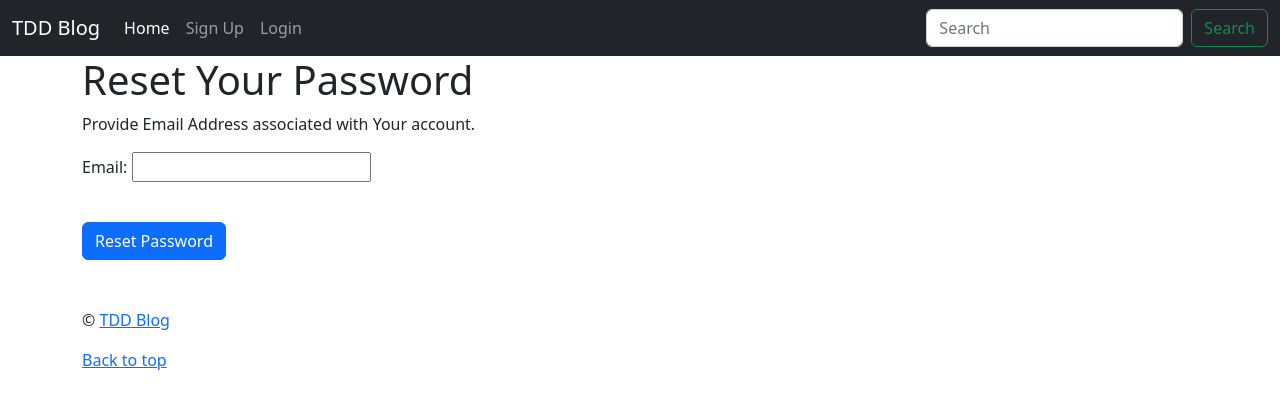
After one commit to adriano-ferrari/learn_tdd_with_django, a Django app: page /accounts/password_reset/ in a window 1280 px wide. The commit adds this page. Shown: the top 409 px of the page. Run offline with Django 4.2, Linux system fonts and the light colour scheme.

Commit message:
Resetting User Password In Django | Learn Test Driven Development With Django #11

```diff
--- a/accounts/urls.py
+++ b/accounts/urls.py
@@ -1,8 +1,26 @@
 from django.urls import path
+from django.contrib.auth import views as auth_views
 from . import views
 
 urlpatterns = [
     path('signup/', views.register_user, name='signup_page'),
     path('login/', views.login_page, name='login_page'),
     path('logout/',views.logout_user,name='logout'),
+
+    path('password_reset/',
+         auth_views.PasswordResetView.as_view(template_name='accounts/password_reset.html'),
+         name='password_reset'
+         ),
+    path('password_reset_done/',
+         auth_views.PasswordResetDoneView.as_view(template_name='accounts/password_reset_done.html'),
+         name='password_reset_done'
+         ),
+    path('reset/<uidb64>/<token>',
+         auth_views.PasswordResetConfirmView.as_view(template_name='accounts/password_reset_confirm.html'),
+         name='password_reset_confirm'
+         ),
+    path('password_reset_complete/',
+         auth_views.PasswordResetCompleteView.as_view(template_name='accounts/password_reset_complete.html'),
+         name='password_reset_complete'
+         ),
 ]
--- a/myblog/settings.py
+++ b/myblog/settings.py
@@ -123,3 +123,8 @@ STATIC_URL = 'static/'
 # https://docs.djangoproject.com/en/4.2/ref/settings/#default-auto-field
 
 DEFAULT_AUTO_FIELD = 'django.db.models.BigAutoField'
+
+
+# EMAIL SETTINGS
+
+EMAIL_BACKEND = 'django.core.mail.backends.console.EmailBackend'
--- a/templates/accounts/login.html
+++ b/templates/accounts/login.html
@@ -11,7 +11,7 @@
   <br />
   <small>
     <p>
-      <a href="#">Forgot Password?</a>
+      <a href="{% url 'password_reset' %}">Forgot Password?</a>
     </p>
   </small>
 </form>
--- /dev/null
+++ b/templates/accounts/password_reset.html
@@ -0,0 +1,17 @@
+{% extends 'base.html' %}
+
+{% block content %}
+
+<h1>Reset Your Password</h1>
+<p>Provide Email Address associated with Your account.</p>
+<form action="" method="post">
+    {% csrf_token %}
+    <div class="form-group">
+        {{ form.as_p }}
+    </div>
+    <br />
+    <input type="submit" value="Reset Password" class="btn btn-primary" />
+</form>
+<br /><br />
+
+{% endblock content %}
```
Also changed, not shown: templates/accounts/password_reset_complete.html (added, +9 -0 lines), templates/accounts/password_reset_confirm.html (added, +12 -0 lines), templates/accounts/password_reset_done.html (added, +7 -0 lines), templates/accounts/password_reset_email.html (added, +8 -0 lines).
